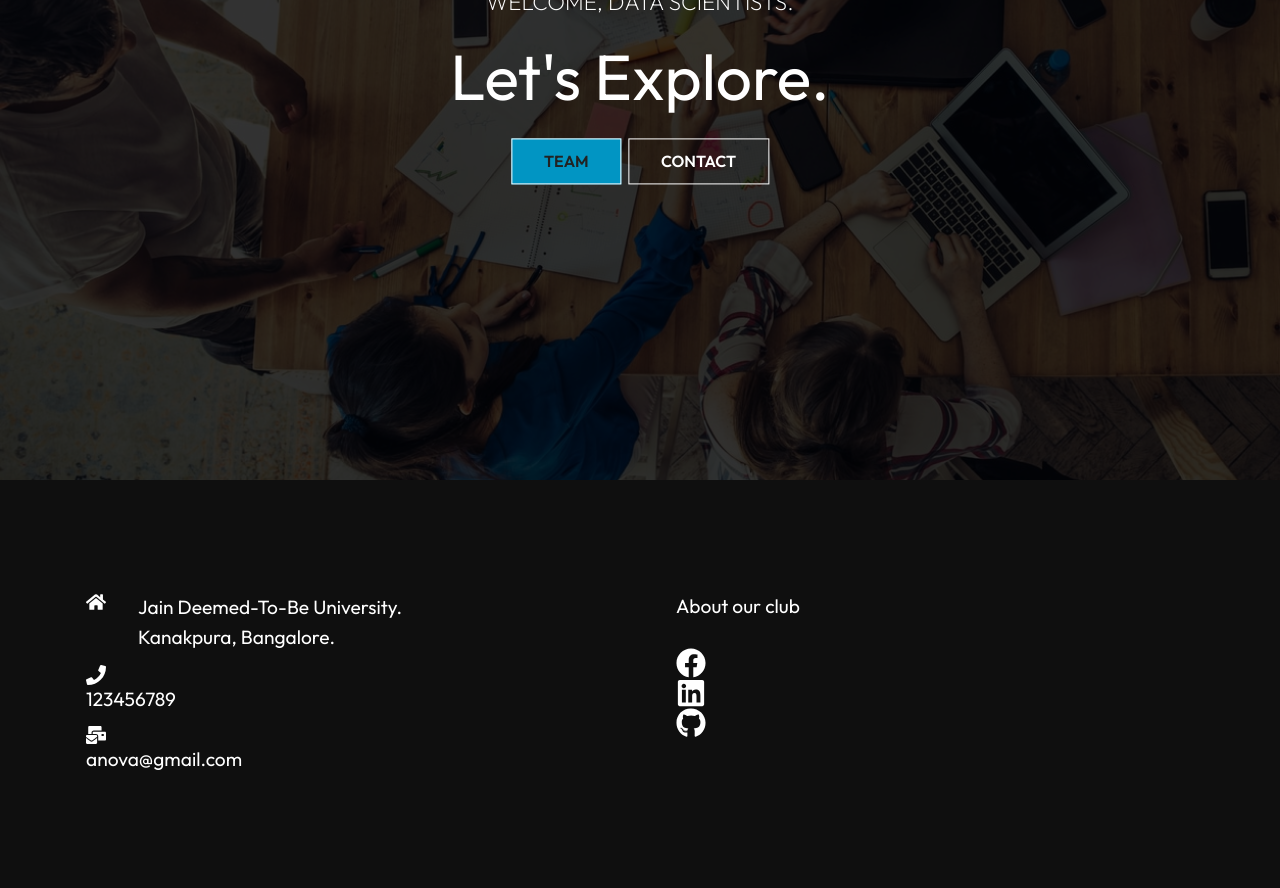
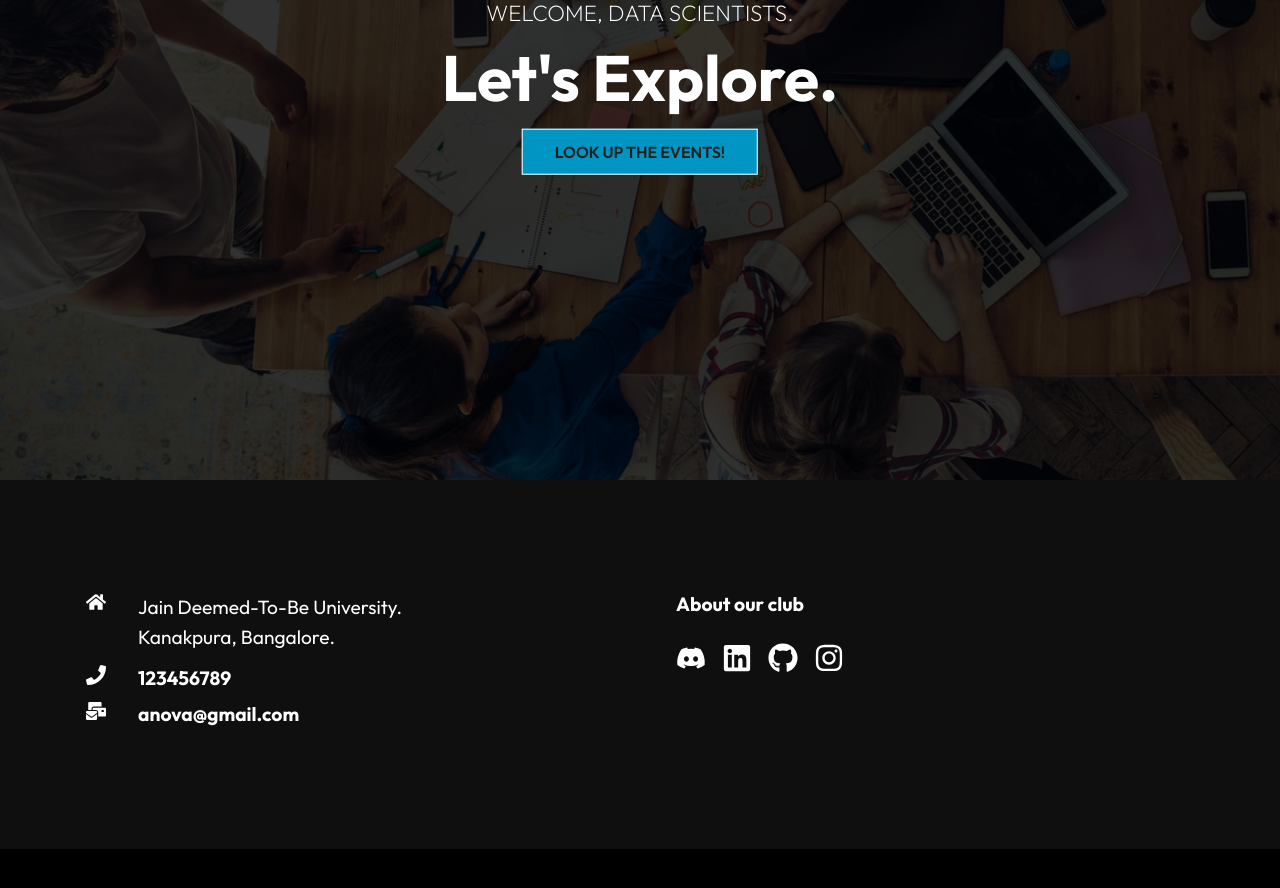
Before and after one commit to KAVINKUMAR1102/f, a React (Create React App) app: page / in a window 1280 px wide. Shown: the part 320-1208 px from the top of the page. After the commit the page ends 1169 px from the top, so only its background shows below. Built offline with nearby package versions, Linux system fonts and the light colour scheme.

Commit message:
kavin push

```diff
--- a/src/components/EventCard.js
+++ b/src/components/EventCard.js
@@ -37,7 +37,7 @@ The *Code Wave Hackathon - 4 Hours Challenge* is here and open to all semester s
                         </p>
                     </div>
                 </div>
-                <button class="action">Book it</button>
+                <a href="http://bit.ly/CODEWAVE2023" target="_blank"><button class="action">Register Now!</button></a>
             </div>
         </div>
      </div>
--- a/src/components/Navbarstyles.css
+++ b/src/components/Navbarstyles.css
@@ -19,7 +19,7 @@
   display: flex;
 }
 
-.nav-menu li{
+.nav-menu  li{
   padding: 0 1rem;
 }
 
--- a/src/components/footer.js
+++ b/src/components/footer.js
@@ -1,7 +1,8 @@
 import "./footerStyles.css"
 
 import React from 'react'
-import { FaHome, FaPhone, FaMailBulk, FaFacebook, FaLinkedin, FaGithub } from "react-icons/fa"
+// import { FontAwesomeIcon } from "@fontawesome/react-fontawesome"
+import { FaHome, FaPhone, FaMailBulk, FaDiscord, FaLinkedin, FaGithub, FaInstagram } from "react-icons/fa"
 
 const footer = () => {
   return (
@@ -9,7 +10,7 @@ const footer = () => {
       <div className="footer-container">
 
         <div className="left">
-          <div className="location">
+          <div className="location"><a href=""></a>
             <FaHome size={20} style={{color:"#fff",marginRight:"2rem"}}/>
             <div>
               <p>Jain Deemed-To-Be University.</p>
@@ -30,9 +31,10 @@ const footer = () => {
           <h4>About our club</h4>
           <p></p>
           <div className="social">
-            <FaFacebook size={30} style={{color:"#fff",marginRight:"1rem"}}/>
-            <FaLinkedin size={30} style={{color:"#fff",marginRight:"1rem"}}/>
-            <FaGithub size={30} style={{color:"#fff",marginRight:"1rem"}}/>
+            <a href="https://discord.com/invite/fYg5z4Yh9W" target="_blank"><i className="discord"><FaDiscord /></i></a>
+            <a href="https://www.linkedin.com/company/anova-club/" target="_blank"><i className="linkedin"><FaLinkedin /></i></a>
+            <a href="https://github.com/ANOVA-Datasimplified" target="_blank"><i className="github"><FaGithub /></i></a>
+            <a href="https://www.instagram.com/anova_ds/" target="_blank"><i className="insta"><FaInstagram /></i></a>
           </div>
         </div>
       </div>
--- a/src/components/footerStyles.css
+++ b/src/components/footerStyles.css
@@ -41,6 +41,28 @@
   margin-top: 1rem;
 }
 
+.social i{
+  font-size: 30px;
+  color: #fff;
+  margin-right: 1rem;
+}
+
+.discord:hover{
+  color: slateblue;
+}
+
+.linkedin:hover{
+  color: #0E76A8;
+}
+
+.github:hover{
+  color: #46505e;
+}
+
+.insta:hover{
+  color: #d6249f;
+}
+
 h4{
   font-size: 1.2rem;
   padding-bottom: 0.7rem;
--- a/src/components/h_img.js
+++ b/src/components/h_img.js
@@ -13,10 +13,10 @@ const h_img = () => {
       <p>Welcome, Data Scientists.</p>
       <h1>Let's Explore.</h1>
       <div>
-        <Link to="/team"
-        className="btn" >Team</Link>
-        <Link to="/contact"
-        className="btn btn-light" >Contact</Link>
+        <Link to="/events"
+        className="btn" >LOOK UP THE EVENTS!</Link>
+        {/* <Link to="/contact"
+        className="btn btn-light" >Contact</Link> */}
       </div>
     </div>
 
--- a/src/index.css
+++ b/src/index.css
@@ -1,7 +1,5 @@
 @import url('https://fonts.googleapis.com/css2?family=Outfit:wght@100;200;300;400;500;600;700;800;900&family=Rubik:wght@900&display=swap');
-@tailwind base;
-@tailwind components;
-@tailwind utilities;
+
 
 
 *{
```
